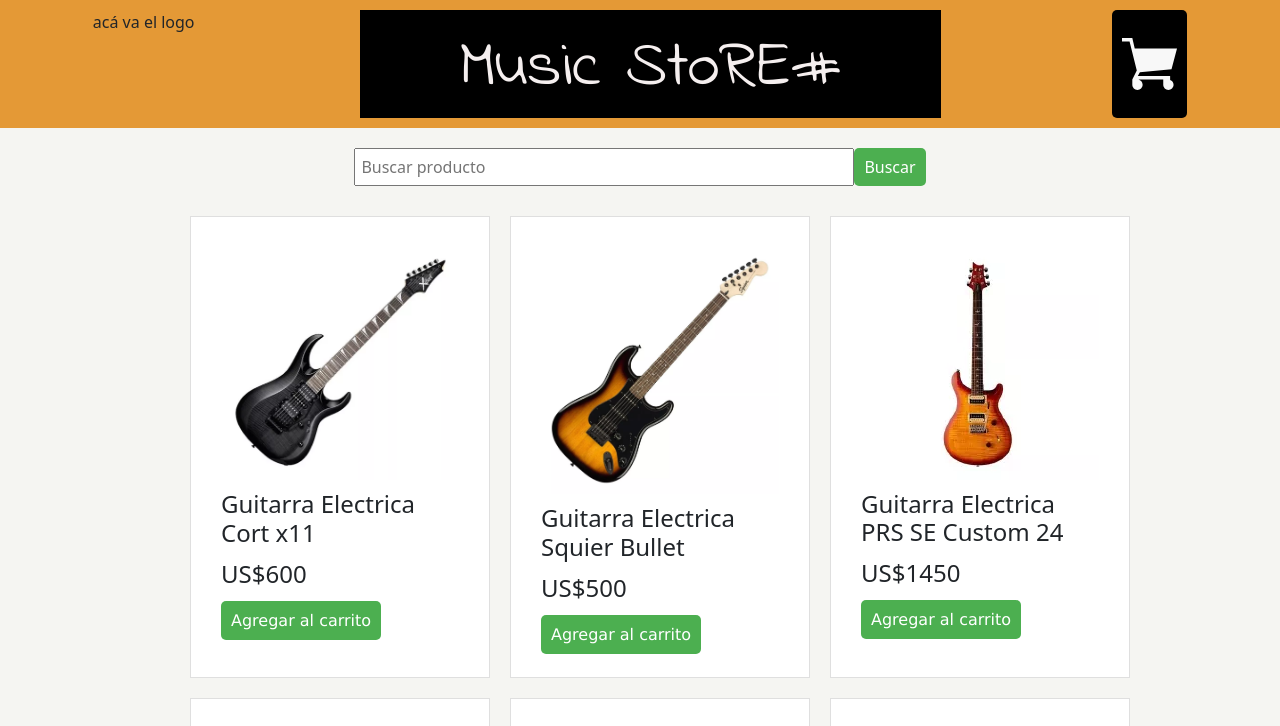
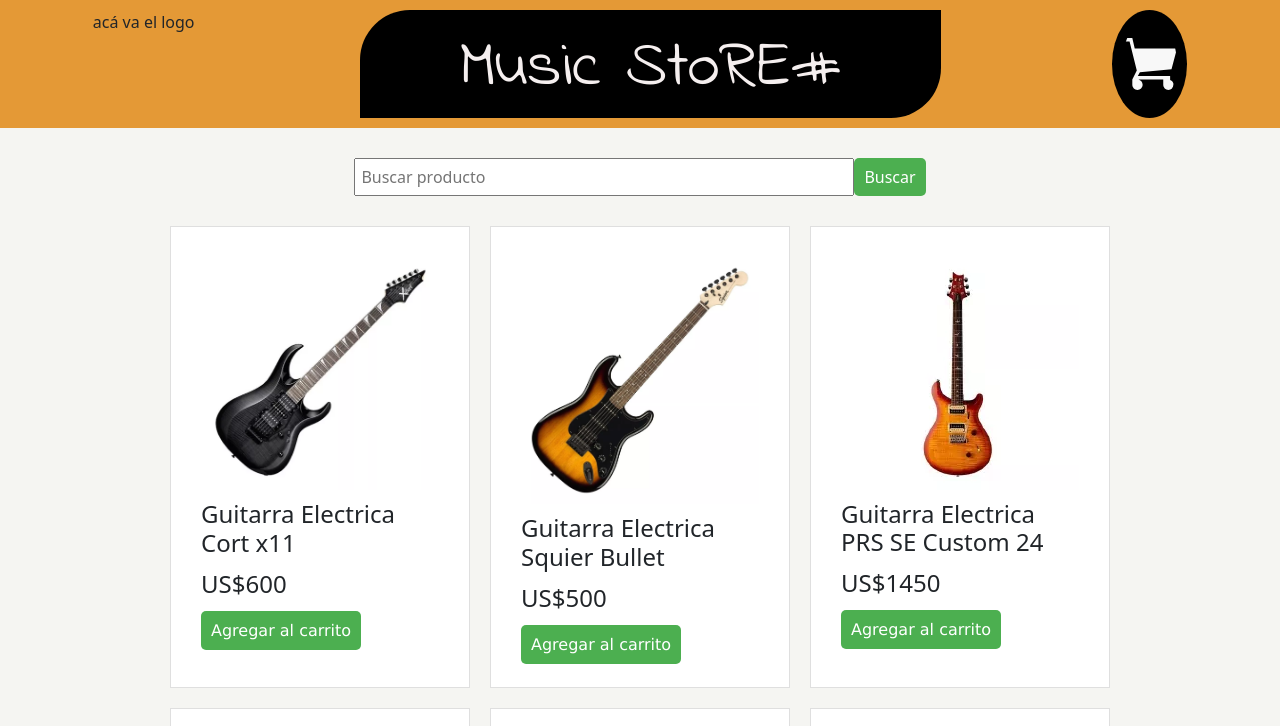
Before and after one commit to Pablo-Hauteville/ProyectoFinal-HautevillePablo, a plain HTML site: page index.html in a window 1280 px wide. Shown: the top 726 px of the page. Drawn offline with nearby package versions, Linux system fonts and the light colour scheme; some packages are replaced by stand-ins of ours; a script that the page names is missing.

Commit message:
cambio otros estilos de header

```diff
--- a/css/style.css
+++ b/css/style.css
@@ -15,7 +15,7 @@
   display: flex;
   flex-direction: row-reverse;
   justify-content: space-around;
-  margin-bottom: 20px;
+  margin-bottom: 30px;
 
 
 }
@@ -33,16 +33,18 @@
 padding-left: 100px;
 padding-right: 100px;
 margin-right: 5px ;
+border-bottom-right-radius: 50px;
+border-top-left-radius: 50px;
 
 }
 
 
 #carritoIcon {
-  width: auto;
+  width: 100%;
   max-width: 75px;
+  padding: 10px;
   background-color: #000000;
-  padding: 10px;
-  border-radius: 5px;
+  border-radius: 100%;
 }
 
 
@@ -78,7 +80,7 @@
     height: 430px;
     display: flex;
     flex-wrap: wrap;
-    justify-content: end;
+    justify-content: center;
     margin: auto;
 }
 
```
Also changed, not shown: images/carrito.png.
